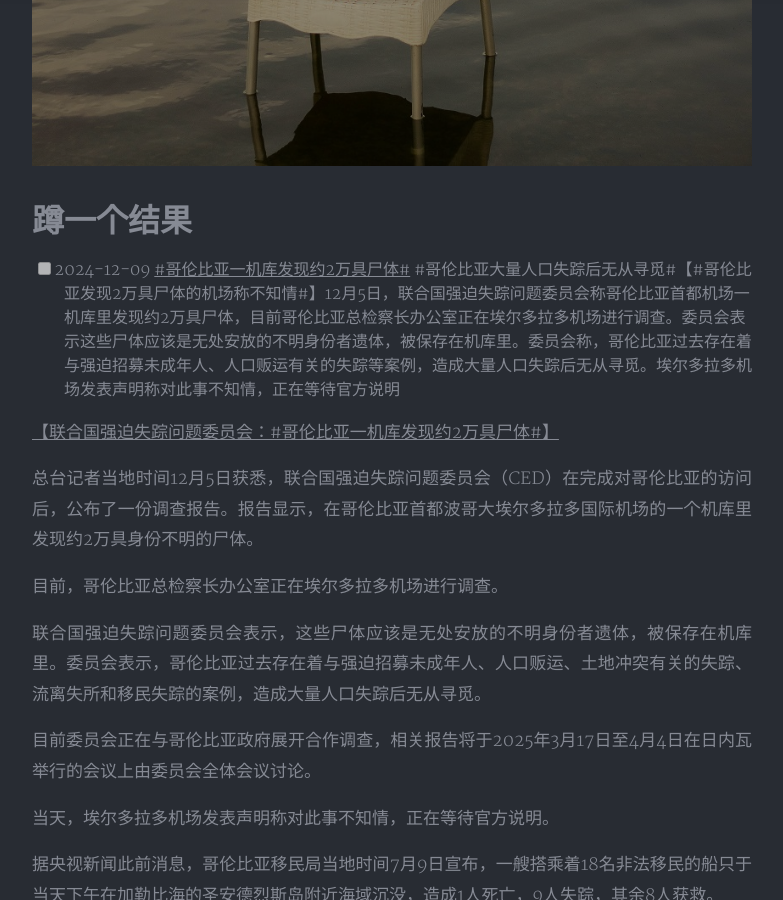
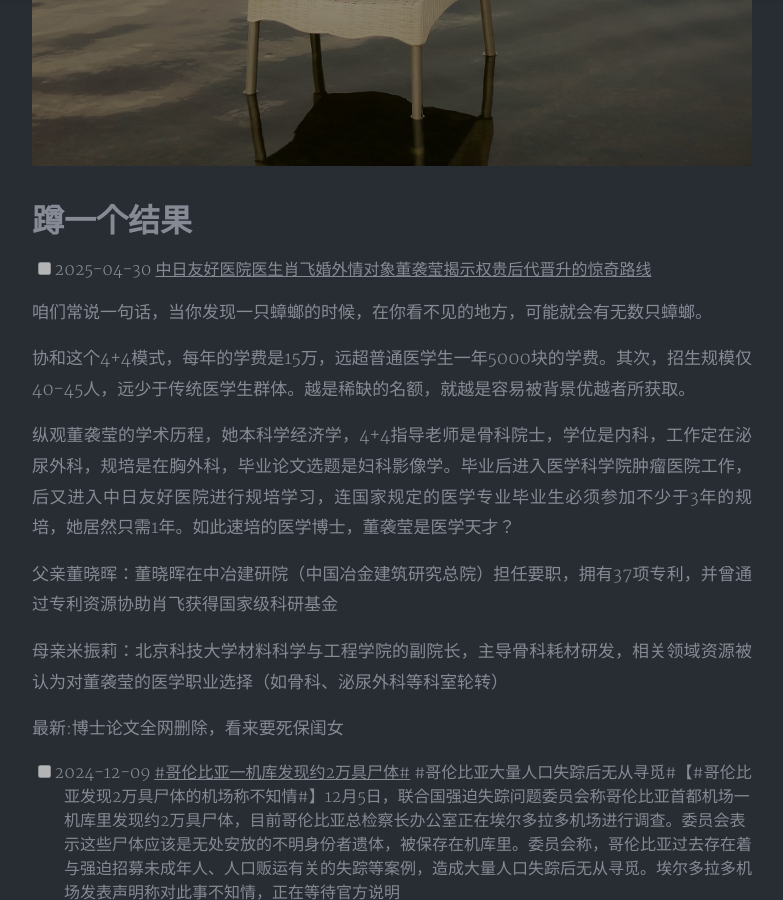
Before and after one commit to stardust1900/stardust1900.github.io, a Jekyll site: the page built from _posts/2099-12-31-wait-for-the-result.md, in a window 1280 px wide and 900 px high, scrolled down 986 px. Shown: the whole window, without its empty margins (248-1031 px from the left). Built offline with Jekyll 4.4.1, drawn with Linux system fonts in a browser that asks for light colours; nearby versions of some CDN libraries; comment, search, counter and statistics services are not loaded; a style sheet for code colours, icons or effects is not loaded.

Commit message:
蹲一个结果

```diff
--- a/_posts/2099-12-31-wait-for-the-result.md
+++ b/_posts/2099-12-31-wait-for-the-result.md
@@ -11,6 +11,20 @@ tags: [社会热点]
 ![](/assets/images/20991231/wait.jpeg)
 
 # 蹲一个结果
+- [ ] 2025-04-30 [中日友好医院医生肖飞婚外情对象董袭莹揭示权贵后代晋升的惊奇路线](https://www.zhihu.com/question/1900658667176555321)
+
+咱们常说一句话，当你发现一只蟑螂的时候，在你看不见的地方，可能就会有无数只蟑螂。
+
+协和这个4+4模式，每年的学费是15万，远超普通医学生一年5000块的学费。其次，招生规模仅40-45人，远少于传统医学生群体。越是稀缺的名额，就越是容易被背景优越者所获取。
+
+纵观董袭莹的学术历程，她本科学经济学，4+4指导老师是骨科院士，学位是内科，工作定在泌尿外科，规培是在胸外科，毕业论文选题是妇科影像学。毕业后进入医学科学院肿瘤医院工作，后又进入中日友好医院进行规培学习，连国家规定的医学专业毕业生必须参加不少于3年的规培，她居然只需1年。如此速培的医学博士，董袭莹是医学天才？
+
+父亲董晓晖：董晓晖在中冶建研院（中国冶金建筑研究总院）担任要职，拥有37项专利，并曾通过专利资源协助肖飞获得国家级科研基金
+
+母亲米振莉：北京科技大学材料科学与工程学院的副院长，主导骨科耗材研发，相关领域资源被认为对董袭莹的医学职业选择（如骨科、泌尿外科等科室轮转）
+
+最新:博士论文全网删除，看来要死保闺女
+
 - [ ] 2024-12-09 [#哥伦比亚一机库发现约2万具尸体#](https://weibo.com/1644114654/P3zMHcZDR?refer_flag=1001030103_)
 #哥伦比亚大量人口失踪后无从寻觅#【#哥伦比亚发现2万具尸体的机场称不知情#】12月5日，联合国强迫失踪问题委员会称哥伦比亚首都机场一机库里发现约2万具尸体，目前哥伦比亚总检察长办公室正在埃尔多拉多机场进行调查。委员会表示这些尸体应该是无处安放的不明身份者遗体，被保存在机库里。委员会称，哥伦比亚过去存在着与强迫招募未成年人、人口贩运有关的失踪等案例，造成大量人口失踪后无从寻觅。埃尔多拉多机场发表声明称对此事不知情，正在等待官方说明
 
```
